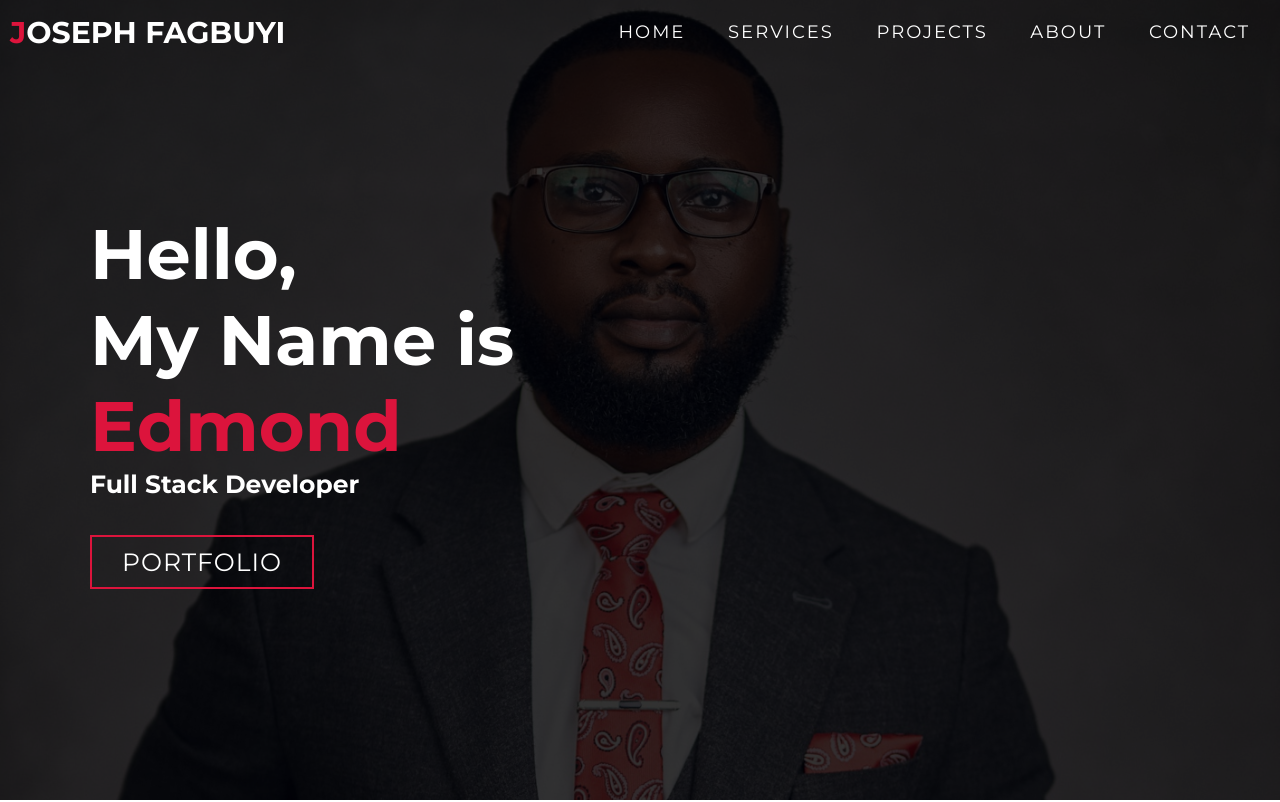
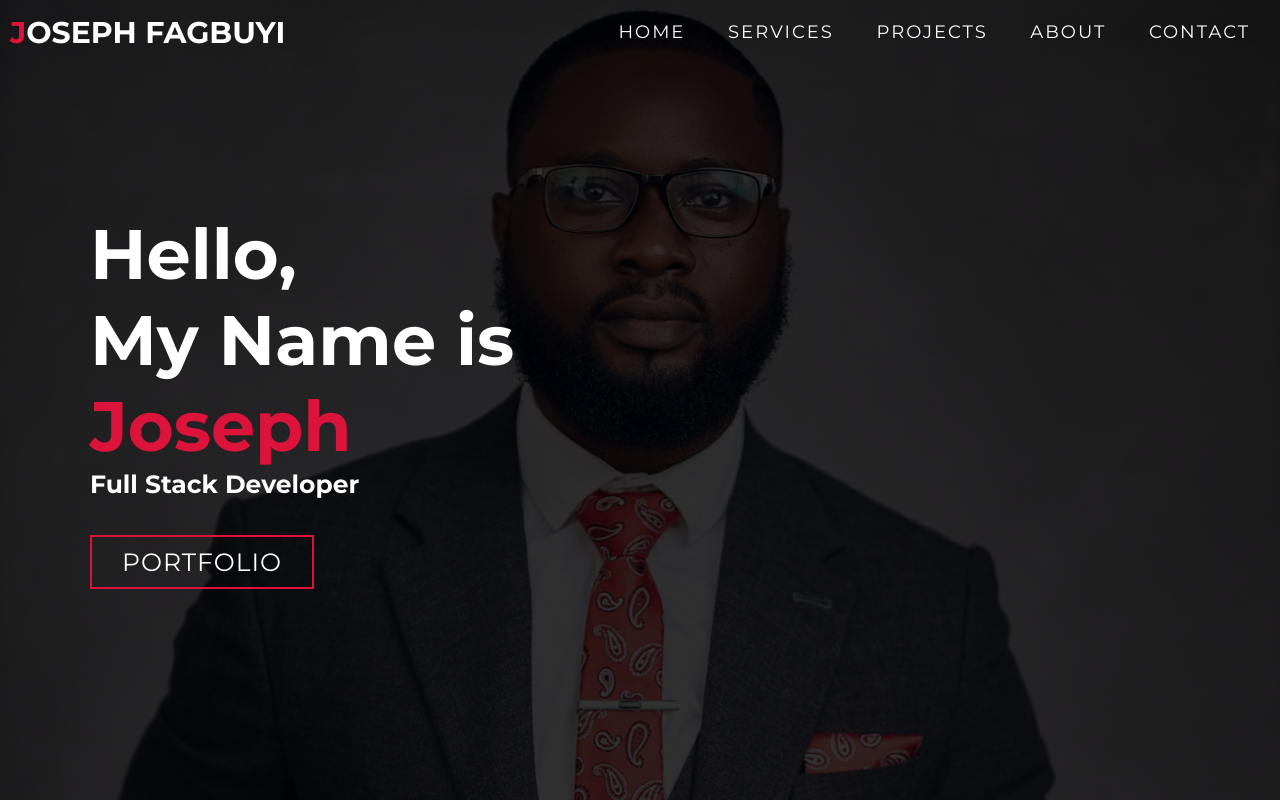
Before and after one commit to Durotimicodes/Personal-Webpage, a plain HTML site: page index.html in a window 1280 px wide. Shown: the top 802 px of the page. Drawn offline with Linux system fonts and the light colour scheme.

Commit message:
Update index.html

```diff
--- a/index.html
+++ b/index.html
@@ -41,7 +41,7 @@
         <div>
           <h1>Hello,<span></span></h1>
           <h1>My Name is<span></span></h1>
-          <h1>Edmond<span></span></h1>
+          <h1>Joseph<span></span></h1>
           <h4 class="job">Full Stack Developer</h4>
           <a href="#projects" type="button" class="cta">Portfolio</a>
         </div>
```
